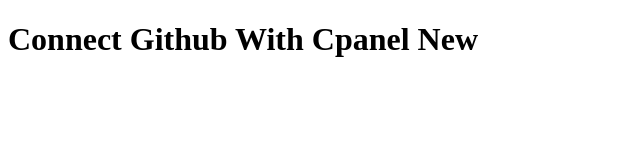
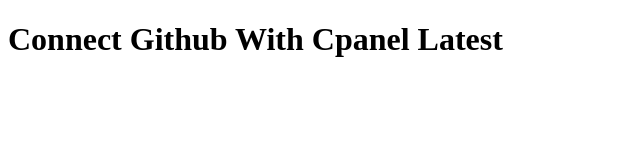
Before and after one commit to sumankarmick/connectgitwithcpanel, a plain HTML site: page index.html in a window 1280 px wide. Shown: the full height of the page, 0-640 px from the left. Drawn offline with Linux system fonts and the light colour scheme.

Commit message:
Index File Updated

```diff
--- a/index.html
+++ b/index.html
@@ -7,6 +7,6 @@
     <title>Connect Github With Cpanel</title>
 </head>
 <body>
-    <h1>Connect Github With Cpanel New</h1>
+    <h1>Connect Github With Cpanel Latest</h1>
 </body>
 </html>
```
